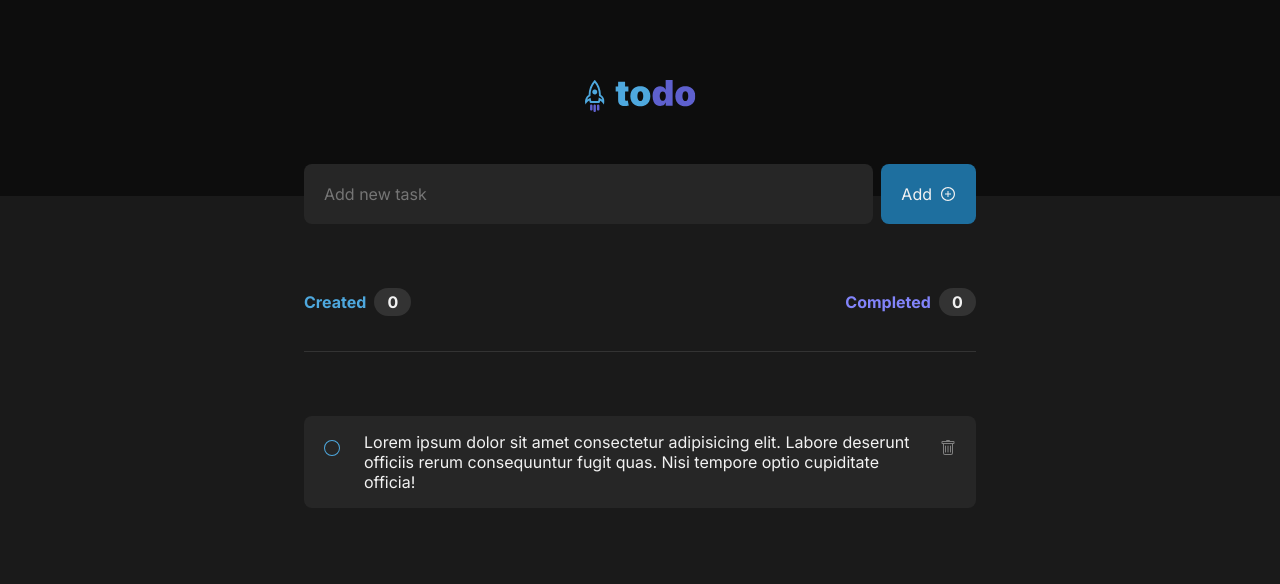
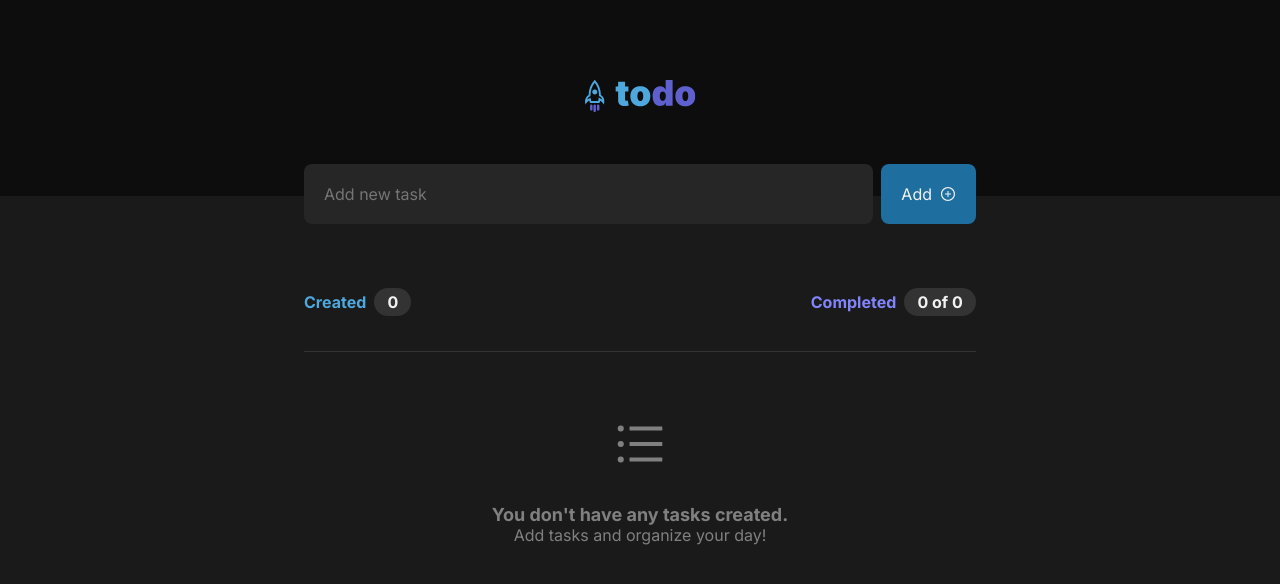
Before and after one commit to edu2andrade/todo-list-web, a React (Vite) app: page / in a window 1280 px wide. Shown: the top 584 px of the page. Built offline with nearby package versions, Linux system fonts and the light colour scheme.

Commit message:
App finished

```diff
--- a/package.json
+++ b/package.json
@@ -12,11 +12,13 @@
     "react": "^18.2.0",
     "react-dom": "^18.2.0",
     "react-icons": "^4.4.0",
-    "sass": "^1.54.5"
+    "sass": "^1.54.5",
+    "uuid": "^8.3.2"
   },
   "devDependencies": {
     "@types/react": "^18.0.17",
     "@types/react-dom": "^18.0.6",
+    "@types/uuid": "^8.3.4",
     "@vitejs/plugin-react": "^2.0.1",
     "typescript": "^4.6.4",
     "vite": "^3.0.7"
--- a/src/App.module.scss
+++ b/src/App.module.scss
@@ -4,6 +4,82 @@
   margin: 0 auto;
   padding: 2rem;
   text-align: center;
+}
 
-  // border: 1px solid red;
+.taskListContainer {
+  margin-top: 4rem;
+
+  .tasksInfo {
+    width: 100%;
+    height: 4rem;
+    display: flex;
+    align-items: flex-start;
+    justify-content: space-between;
+    border-bottom: 1px solid var(--gray-400);
+
+    p {
+      font-weight: 700;
+      color: var(--gray-100);
+    }
+
+    .createdTasks {
+      display: flex;
+      align-items: center;
+      justify-content: center;
+
+      .createdTitle {
+        color: var(--blue-300);
+      }
+
+      span {
+        padding: .25rem .825rem;
+        margin-left: .5rem;
+        background-color: var(--gray-400);
+        border-radius: 1rem;
+      }
+    }
+    .completedTasks {
+      display: flex;
+      align-items: center;
+      justify-content: center;
+
+      .completedTitle {
+        color: var(--purple-500);
+      }
+
+      span {
+        padding: .25rem .825rem;
+        margin-left: .5rem;
+        background-color: var(--gray-400);
+        border-radius: 1rem;
+      }
+    }
+  }
+
+  .tasksList {
+    width: 100%;
+    margin-top: 4rem;
+    display: flex;
+    gap: 1rem;
+    flex-direction: column;
+    justify-content: center;
+    align-items: center;
+
+    .emptyList {
+      width: 50%;
+      display: flex;
+      flex-direction: column;
+      justify-content: center;
+      align-items: center;
+
+      & svg {
+        margin-bottom: 2rem;
+      }
+
+      span {
+        font-weight: 700;
+        font-size: 1.125rem;
+      }
+    }
+  }
 }
--- a/src/App.tsx
+++ b/src/App.tsx
@@ -1,13 +1,106 @@
+import { useState } from 'react'
+import { AiOutlineUnorderedList } from 'react-icons/ai';
+
+import { v4 as uuidv4 } from 'uuid';
+
 import styles from './App.module.scss'
-import { TaskInput } from './components/TaskInput'
-import { TaskList } from './components/TaskList'
+import { Task } from './components/Task';
+import { TaskInput } from './components/TaskInput';
+
+export type TaskDetails = {
+  id: string;
+  description: string;
+  isCompleted: boolean;
+}
 
 export default function App() {
+  const [tasks, setTasks] = useState<TaskDetails[]>([]);
+
+  function handleAddTask(taskDescription: string){
+
+    if(taskDescription === '') {
+      return alert('Write something!');
+    }
+
+    setTasks(prevState => [
+      ...prevState, {
+        id: uuidv4(),
+        description: taskDescription,
+        isCompleted: false,
+      }
+    ]);
+  };
+
+  function handleRemoveTask(taskId: string) {
+    const newTasks = tasks.filter(task => task.id !== taskId)
+    setTasks(newTasks);
+  };
+
+  function toggleCompletedTask(taskId: string) {
+    const newTasks = tasks.map(task => {
+      if(taskId === task.id) {
+        return {
+          ...task,
+          isCompleted: !task.isCompleted,
+        };
+      };
+      return task;
+    });
+    setTasks(newTasks);
+  };
+
+  function completedTasks() {
+    const completedTasks = tasks.filter(task => task.isCompleted).length;
+    return completedTasks;
+  }
 
   return (
     <main className={styles.container}>
-      <TaskInput />
-      <TaskList />
+      <TaskInput handleAddTask={handleAddTask} />
+
+      <section className={styles.taskListContainer}>
+
+        <div className={styles.tasksInfo}>
+          <div className={styles.createdTasks}>
+            <p className={styles.createdTitle}>Created</p>
+            <span>
+              <p>{tasks.length}</p>
+            </span>
+          </div>
+          <div className={styles.completedTasks}>
+            <p className={styles.completedTitle}>Completed</p>
+            <span>
+              <p>{completedTasks()} of {tasks.length}</p>
+            </span>
+          </div>
+        </div>
+
+        <div className={styles.tasksList}>
+
+        {
+          tasks.length !== 0
+          ? (
+            tasks.map(task => (
+              <Task
+                key={task.id}
+                task={task}
+                onRemove={handleRemoveTask}
+                onComplete={toggleCompletedTask}
+              />
+            ))
+          )
+          : (
+            <div className={styles.emptyList}>
+            <AiOutlineUnorderedList size={56} />
+            <span>You don't have any tasks created.</span>
+            <p>Add tasks and organize your day!</p>
+          </div>
+          )
+        }
+        </div>
+
+      </section>
+
     </main>
   )
 };
--- a/src/components/Task/index.tsx
+++ b/src/components/Task/index.tsx
@@ -1,14 +1,28 @@
 import styles from './styles.module.scss';
 import { BsCircle, BsCheckCircleFill, BsTrash } from 'react-icons/bs';
+import { TaskDetails } from '../../App';
 
-export function Task() {
+interface TaskProps {
+  task: TaskDetails;
+  onComplete: (taskId: string) => void
+  onRemove: (taskId: string) => void
+}
+
+export function Task({ task, onRemove, onComplete }: TaskProps) {
+
   return (
     <article className={styles.container}>
-      <div className={styles.checkBg}>
-        <BsCircle color='var(--blue-300)'/>
+      <div className={styles.checkBg} onClick={() => onComplete(task.id)}>
+        {
+          task.isCompleted
+          ? <BsCheckCircleFill color='var(--blue-300)'/>
+          : <BsCircle color='var(--blue-300)'/>
+        }
       </div>
-      <p className={styles.open}>Lorem ipsum dolor sit amet consectetur adipisicing elit. Labore deserunt officiis rerum consequuntur fugit quas. Nisi tempore optio cupiditate officia!</p>
-      <div className={styles.trashBg}>
+      <p className={task.isCompleted ? styles.completed : styles.open}>
+        {task.description}
+      </p>
+      <div className={styles.trashBg} onClick={() => onRemove(task.id)}>
         <BsTrash />
       </div>
     </article>
--- a/src/components/Task/styles.module.scss
+++ b/src/components/Task/styles.module.scss
@@ -22,11 +22,11 @@
   }
 
   .checkBg {
-    padding: .5rem;
+    padding: .1rem;
     display: flex;
     align-items: center;
     justify-content: center;
-    border-radius: .3rem;
+    border-radius: 50%;
   }
 
   .trashBg {
--- a/src/components/TaskInput/index.tsx
+++ b/src/components/TaskInput/index.tsx
@@ -1,18 +1,33 @@
+import { FormEvent, useState } from 'react';
+
+import styles from './styles.module.scss'
 import { AiOutlinePlusCircle } from 'react-icons/ai';
 
-import styles from './styles.module.scss'
+interface TaskInputProps {
+  handleAddTask: (taskDescription: string) => void;
+}
 
-export function TaskInput() {
+export function TaskInput({ handleAddTask }: TaskInputProps) {
+  const [description, setDescription] = useState('');
+
+  function handleSubmit(event: FormEvent) {
+    event.preventDefault();
+    handleAddTask(description);
+    setDescription('');
+  }
+
   return (
-    <form className={styles.container}>
+    <form className={styles.formContainer}>
       <input
         className={styles.input}
         placeholder='Add new task'
+        value={description}
+        onChange={e => setDescription(e.target.value)}
       />
       <button
         type='submit'
         className={styles.button}
-        //onClick={handleAddTask}
+        onClick={handleSubmit}
       >
         Add
         <AiOutlinePlusCircle />
--- a/src/components/TaskInput/styles.module.scss
+++ b/src/components/TaskInput/styles.module.scss
@@ -1,10 +1,9 @@
-.container {
+.formContainer {
   width: 100%;
   margin-top: -4rem;
   display: flex;
   align-items: center;
   justify-content: center;
-}
 
   .input {
     flex: 1;
@@ -40,3 +39,4 @@
       background-color: var(--blue-300);
     }
   }
+}
--- a/src/components/TaskList/index.tsx
+++ /dev/null
@@ -1,45 +0,0 @@
-import { AiOutlineUnorderedList } from 'react-icons/ai';
-import { Task } from '../Task';
-
-import styles from './styles.module.scss';
-
-export function TaskList() {
-  const isTask = true;
-
-  return (
-    <section className={styles.container}>
-
-      <div className={styles.tasksInfo}>
-        <div className={styles.createdTasks}>
-          <p className={styles.createdTitle}>Created</p>
-          <span>
-            <p>0</p>
-          </span>
-        </div>
-        <div className={styles.completedTasks}>
-          <p className={styles.completedTitle}>Completed</p>
-          <span>
-            <p>0</p>
-          </span>
-        </div>
-      </div>
-
-      <div className={styles.tasksList}>
-
-      {
-        isTask
-        ? <Task />
-        : (
-          <div className={styles.emptyList}>
-          <AiOutlineUnorderedList size={56} />
-          <span>You don't have any tasks created.</span>
-          <p>Add tasks and organize your day!</p>
-        </div>
-        )
-      }
-
-      </div>
-
-    </section>
-  )
-}
--- a/src/components/TaskList/styles.module.scss
+++ /dev/null
@@ -1,74 +0,0 @@
-.container {
-  margin-top: 4rem;
-
-  .tasksInfo {
-    width: 100%;
-    height: 4rem;
-    display: flex;
-    align-items: flex-start;
-    justify-content: space-between;
-    border-bottom: 1px solid var(--gray-400);
-
-    p {
-      font-weight: 700;
-      color: var(--gray-100);
-    }
-
-    .createdTasks {
-      display: flex;
-      align-items: center;
-      justify-content: center;
-
-      .createdTitle {
-        color: var(--blue-300);
-      }
-
-      span {
-        padding: .25rem .825rem;
-        margin-left: .5rem;
-        background-color: var(--gray-400);
-        border-radius: 1rem;
-      }
-    }
-    .completedTasks {
-      display: flex;
-      align-items: center;
-      justify-content: center;
-
-      .completedTitle {
-        color: var(--purple-500);
-      }
-
-      span {
-        padding: .25rem .825rem;
-        margin-left: .5rem;
-        background-color: var(--gray-400);
-        border-radius: 1rem;
-      }
-    }
-  }
-
-  .tasksList {
-    width: 100%;
-    margin-top: 4rem;
-    display: flex;
-    justify-content: center;
-
-    .emptyList {
-      width: 50%;
-      display: flex;
-      flex-direction: column;
-      justify-content: center;
-      align-items: center;
-
-      & svg {
-        margin-bottom: 2rem;
-      }
-
-      span {
-        font-weight: 700;
-        font-size: 1.125rem;
-      }
-    }
-  }
-}
```
Also changed, not shown: 1 other file (tests, documents, lock files or other folders). Lines whose indentation alone changed are shown as unchanged.
